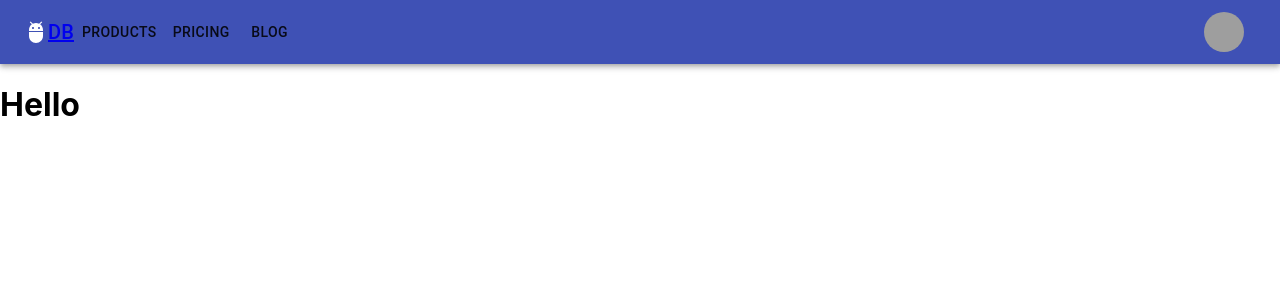
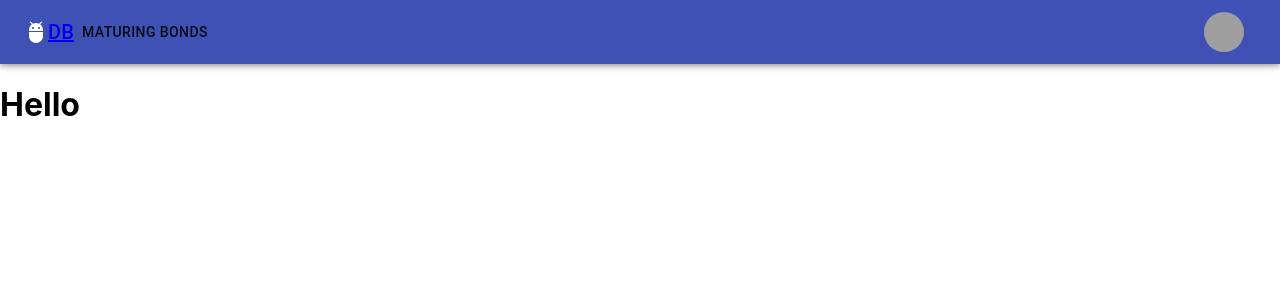
Before and after one commit to utkarsh001-choudhary/DB_Coding_Challenge, a React (Create React App) app: page /show in a window 1280 px wide. Shown: the top 300 px of the page. Built offline with nearby package versions, Linux system fonts and the light colour scheme; grey boxes are pictures that could not be loaded.

Commit message:
header changes

```diff
--- a/src/components/Header.jsx
+++ b/src/components/Header.jsx
@@ -14,7 +14,7 @@ import MenuItem from '@material-ui/core/MenuItem';
 import AdbIcon from '@material-ui/icons/Adb';
 
 const pages = ['Products', 'Pricing', 'Blog'];
-const settings = ['Profile', 'Account', 'Dashboard', 'Logout'];
+const settings = [ 'Logout'];
 
 const ResponsiveAppBar = () => {
   const [anchorElNav, setAnchorElNav] = React.useState(null);
@@ -87,42 +87,21 @@ const ResponsiveAppBar = () => {
                 display: { xs: 'block', md: 'none' },
               }}
             >
-              {pages.map((page) => (
-                <MenuItem key={page} onClick={handleCloseNavMenu}>
-                  <Typography textAlign="center">{page}</Typography>
+              {
+                <MenuItem  onClick={handleCloseNavMenu}>
+                  <Typography textAlign="center">Maturing Bonds</Typography>
                 </MenuItem>
-              ))}
+              }
             </Menu>
           </Box>
-          {/* <AdbIcon sx={{ display: { xs: 'flex', md: 'none' }, mr: 1 }} /> */}
-          {/* <Typography
-            variant="h5"
-            noWrap
-            component="a"
-            href=""
-            sx={{
-              mr: 2,
-              display: { xs: 'flex', md: 'none' },
-              flexGrow: 1,
-              fontFamily: 'monospace',
-              fontWeight: 700,
-              letterSpacing: '.3rem',
-              color: 'inherit',
-              textDecoration: 'none',
-            }}
-          >
-            LOGO
-          </Typography> */}
           <Box sx={{ flexGrow: 1, display: { xs: 'none', md: 'flex' } }}>
-            {pages.map((page) => (
+            {
               <Button
-                key={page}
-                onClick={handleCloseNavMenu}
                 sx={{ my: 2, color: 'white', display: 'block' }}
               >
-                {page}
+                Maturing Bonds
               </Button>
-            ))}
+            }
           </Box>
 
           <Box sx={{ flexGrow: 0 }}>
```
